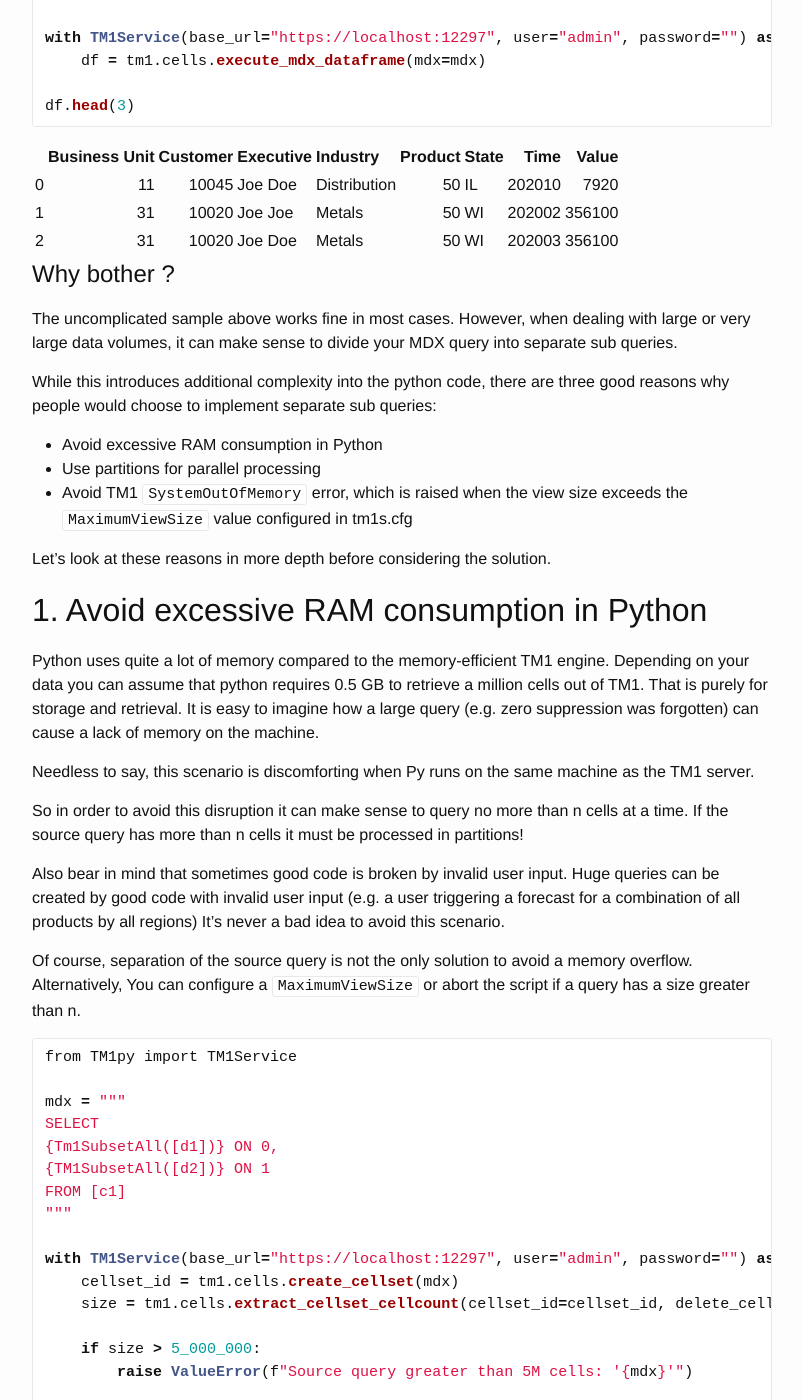
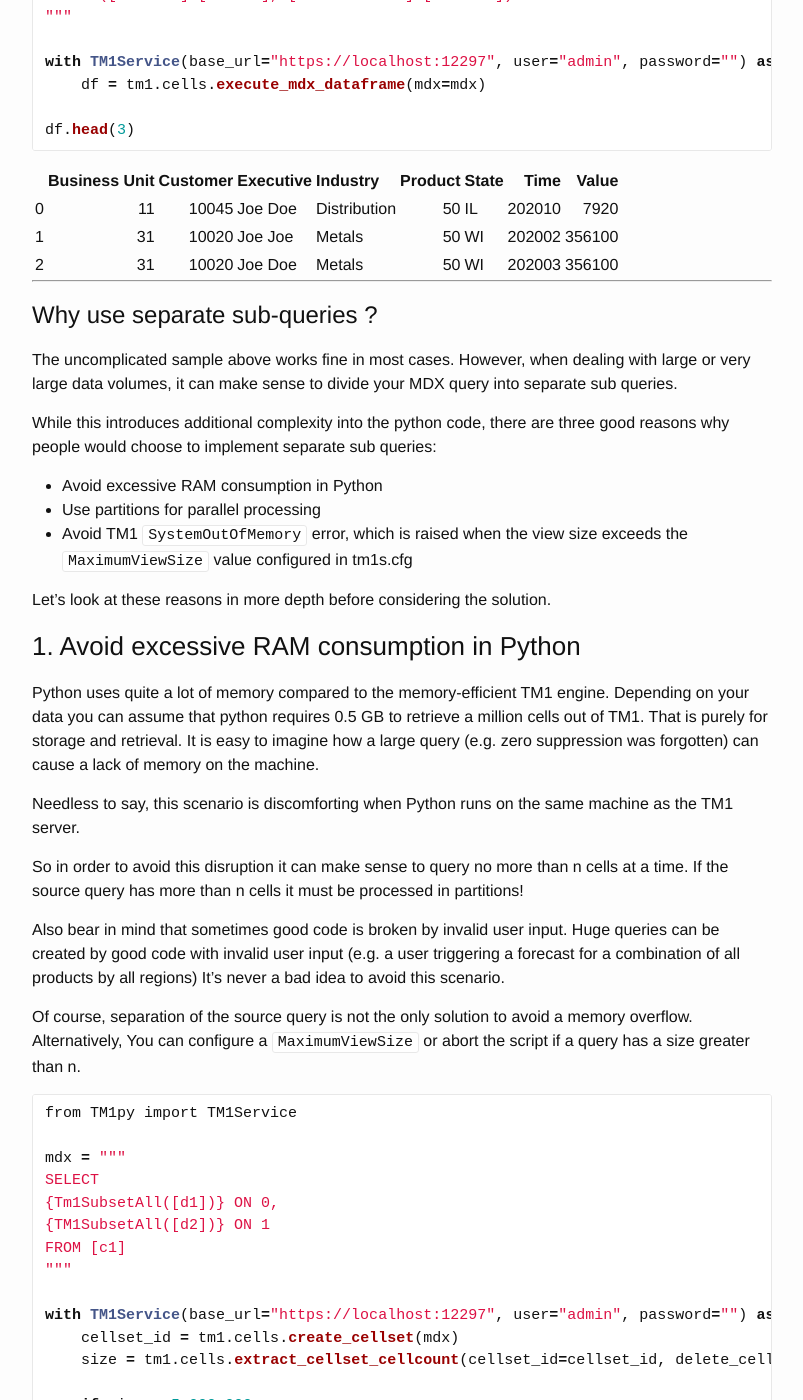
Before and after one commit to cubewise-code/tm1py-tales, a Jekyll site: the page built from _posts/2023-01-15-using-separate-sub-queries-with-mdx.md, in a window 1280 px wide and 1400 px high, scrolled down 1153 px. Shown: the whole window, without its empty margins (238-1041 px from the left). Built offline with Jekyll 4.4.1, drawn with Linux system fonts in a browser that asks for light colours; some of the changed text lies outside the part shown.

````diff
--- a/_posts/2023-01-15-mdx-queries-revisited.md
+++ b/_posts/2023-01-15-using-separate-sub-queries-with-mdx.md
@@ -1,6 +1,6 @@
 ---
 layout: post
-title: "MDX Queries Revisited"
+title: "Using Separate Sub Queries with MDX"
 date:   2023-01-15 18:30:00
 categories: introduction
 ---
@@ -9,7 +9,8 @@ categories: introduction
 # Table of Contents
 
 <!-- TOC start -->
-- [The simple "Data Bridge" between TM1 and Python](#the-simple-data-bridge-between-tm1-and-python)
+- [Simple MDX queries with TM1py](#simple-mdx-queries-with-tm1py)
+- [Why use separate sub queries?](#why-use-separate-sub-queries)
   * [1. Avoid excessive RAM consumption in Python](#1-avoid-excessive-ram-consumption-in-python)
   * [2. Use partitions for parallel processing](#2-use-partitions-for-parallel-processing)
   * [3. Avoid TM1's `SystemOutOfMemory` error](#3-avoid-tm1s-systemoutofmemory-error)
@@ -19,8 +20,8 @@ categories: introduction
   * [Option 3: partition with `top` & `skip`](#option-3-partition-with-top-skip)
 <!-- TOC end -->
 
-<!-- TOC --><a name="the-simple-data-bridge-between-tm1-and-python"></a>
-# The simple "Data Bridge" between TM1 and Python
+<!-- TOC --><a name="simple-mdx-queries-with-tm1py"></a>
+# Simple MDX queries with TM1py
 
 Python excels at processing data and TM1py makes reading data from TM1 to Python, using MDX, as easy as pie.
 
@@ -64,7 +65,10 @@ df.head(3)
 |  1 |              31 |      10020 | Joe Joe   | Metals       |        50 | WI      | 202002 |  356100 |
 |  2 |              31 |      10020 | Joe Doe   | Metals       |        50 | WI      | 202003 |  356100 |
 
-# Why bother ?
+-------
+
+<!-- TOC --><a name="why-use-separate-sub-queries"></a>
+# Why use separate sub-queries ?
 
 The uncomplicated sample above works fine in most cases. However, when dealing with large or very large data volumes, it
 can make sense to divide your MDX query into separate sub queries.
@@ -81,13 +85,13 @@ Let's look at these reasons in more depth before considering the solution.
 
 
 <!-- TOC --><a name="1-avoid-excessive-ram-consumption-in-python"></a>
-## 1. Avoid excessive RAM consumption in Python
+### 1. Avoid excessive RAM consumption in Python
 
 Python uses quite a lot of memory compared to the memory-efficient TM1 engine. Depending on your data you can assume
 that python requires 0.5 GB to retrieve a million cells out of TM1. That is purely for storage and retrieval. It is easy
 to imagine how a large query (e.g. zero suppression was forgotten) can cause a lack of memory on the machine.
 
-Needless to say, this scenario is discomforting when Py runs on the same machine as the TM1 server.
+Needless to say, this scenario is discomforting when Python runs on the same machine as the TM1 server.
 
 So in order to avoid this disruption it can make sense to query no more than n cells at a time. If the source query has
 more than n cells it must be processed in partitions!
@@ -121,7 +125,7 @@ with TM1Service(base_url="https://localhost:12297", user="admin", password="") a
 ```
 
 <!-- TOC --><a name="2-use-partitions-for-parallel-processing"></a>
-## 2. Use partitions for parallel processing
+### 2. Use partitions for parallel processing
 
 Depending on the problem at hand and the available resource it can make sense to make use of parallel processing.
 
@@ -134,8 +138,11 @@ Here are some examples of problems that can be broken down and processed in para
 - Transfer twelve months of data from a cube in TM1 on-premise to TM1 on-cloud
 - Calculate IRR or NPV on a large set of projects
 
+If you are interested in the details of parallel processing with python for TM1, make sure to watch this blog.
+We will publish a tale shortly!
+
 <!-- TOC --><a name="3-avoid-tm1s-systemoutofmemory-error"></a>
-## 3. Avoid TM1's `SystemOutOfMemory` error
+### 3. Avoid TM1's `SystemOutOfMemory` error
 
 In the cube viewer, a casual TM1 user may easily request a very large dataset unintentionally. This easily happens if a
 user forgets to suppress empty cells in their selection!
@@ -154,13 +161,15 @@ underlying calculation tree may require a lot of RAM to evaluate.
 
 Using separated sub queries we can make sure that each TM1 query is not using more memory than is allowed in TM1.
 
+-------
+
 <!-- TOC --><a name="how-to-implement-sub-queries"></a>
-# How to implement sub-queries?
+# How to implement separate sub-queries?
 
 There are at least three convenient ways to divide your queries into sub-queries.
 
 <!-- TOC --><a name="option-1-partition-by-one-dimension"></a>
-## Option 1: partition by one dimension
+### Option 1: partition by one dimension
 
 This option is generally a good choice if you can assume that data is roughly evenly allocated along the elements of a
 dimension. It tends to be much faster than Option 3.
@@ -206,7 +215,7 @@ for troubleshooting. If your script fails for one subquery it is much easier to
 instance, it was the "March" data than knowing it failed for an arbitrary selection of cells.
 
 <!-- TOC --><a name="option-2-partition-with-mdx"></a>
-## Option 2: Partition with MDX
+### Option 2: Partition with MDX
 
 We can use the MDX [SUBSET](https://learn.microsoft.com/en-us/sql/mdx/subset-mdx?view=sql-server-ver16) function to
 slice an MDX set.
@@ -251,7 +260,7 @@ with TM1Service(base_url="https://localhost:12297", user="admin", password="appl
 ```
 
 <!-- TOC --><a name="option-3-partition-with-top-skip"></a>
-## Option 3: Partition with `top` & `skip`
+### Option 3: Partition with `top` & `skip`
 
 TM1py offers `top` and `skip` arguments that can be used when reading data from a TM1 cellset.
 
````
Also changed, not shown: other parts of _posts/2023-01-15-using-separate-sub-queries-with-mdx.md (+6 -1 lines).
